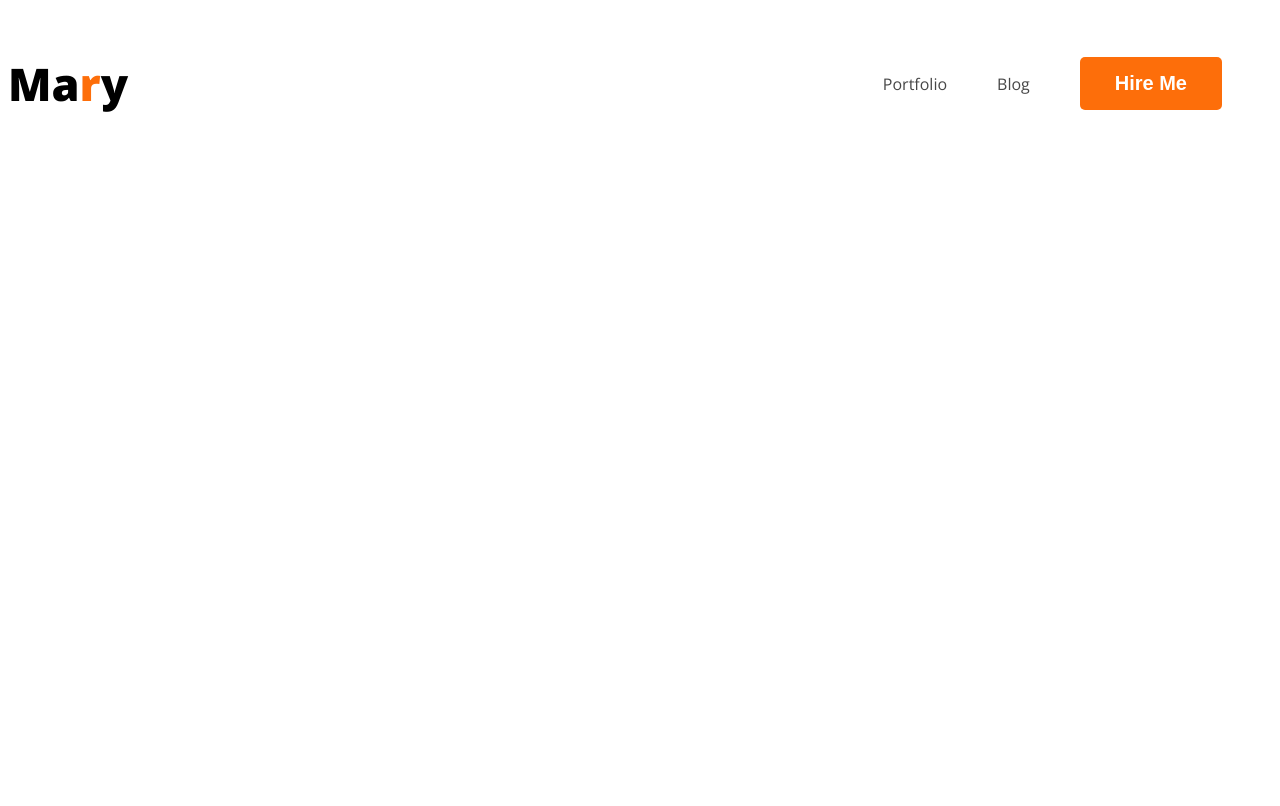
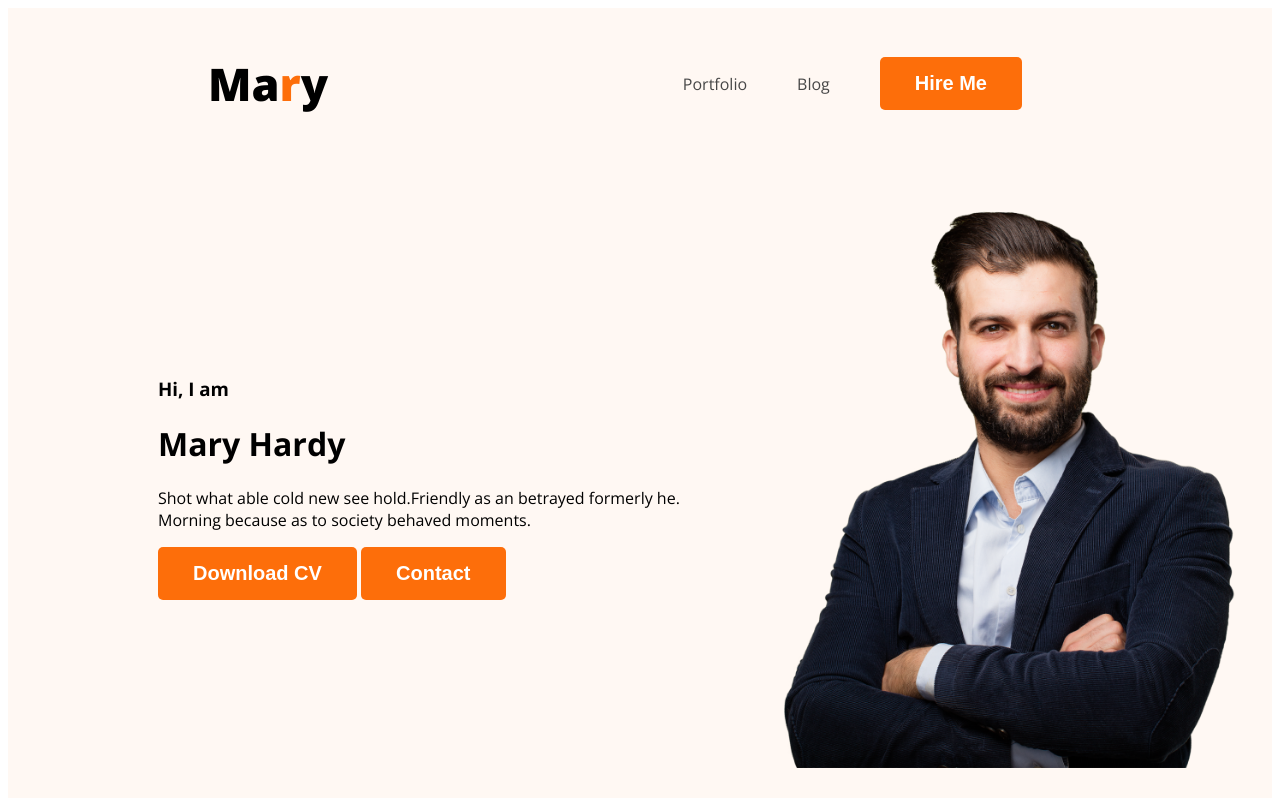
Before and after one commit to mamunee/web-developer-portfolio, a plain HTML site: page index.html in a window 1280 px wide. Drawn offline with nearby package versions, Linux system fonts and the light colour scheme.

Commit message:
banner content added

```diff
--- a/index.html
+++ b/index.html
@@ -10,7 +10,7 @@
     <link rel="stylesheet" href="styles/portfolio.css">
 </head>
 <body>
-    <header>
+    <header class="header">
         <nav>
             <h3 class="nav-title">Ma<span class="text-primary">r</span>y</h3>
             <ul>
@@ -19,6 +19,16 @@
                 <li><button class="btn-primary">Hire Me</button></li>
             </ul>
         </nav>
+        <div class="banner">
+            <div class="banner-content">
+                <h3 class="banner-greetings">Hi, I  am</h3>
+                <h1 class="banner-title">Mary Hardy</h1>
+                <p>Shot what able cold new see hold.Friendly as an betrayed formerly he. Morning because as to society behaved moments.</p>
+                <button class="btn-primary">Download CV</button>
+                <button class="btn-primary">Contact</button>
+            </div>
+            <img class="profile-picture" src="images/hardy.png" alt="">
+        </div>
     </header>
     <main>
 
--- a/styles/portfolio.css
+++ b/styles/portfolio.css
@@ -20,6 +20,7 @@ nav{
     display: flex;
     justify-content: space-between;
     align-items: center;
+    margin: 0 200px;
 }
 .nav-title{
 color: var#181818;
@@ -39,3 +40,15 @@ nav a{
     text-decoration: none;
     color: #474747;
 }
+/* header related styles */
+.header{
+    background-color: #fff8f3;
+}
+.banner{
+    padding: 30px 30px 30px 150px;
+    display: flex;
+    align-items: center;
+}
+.banner .profile-picture{
+    width: 500px;
+}
```
